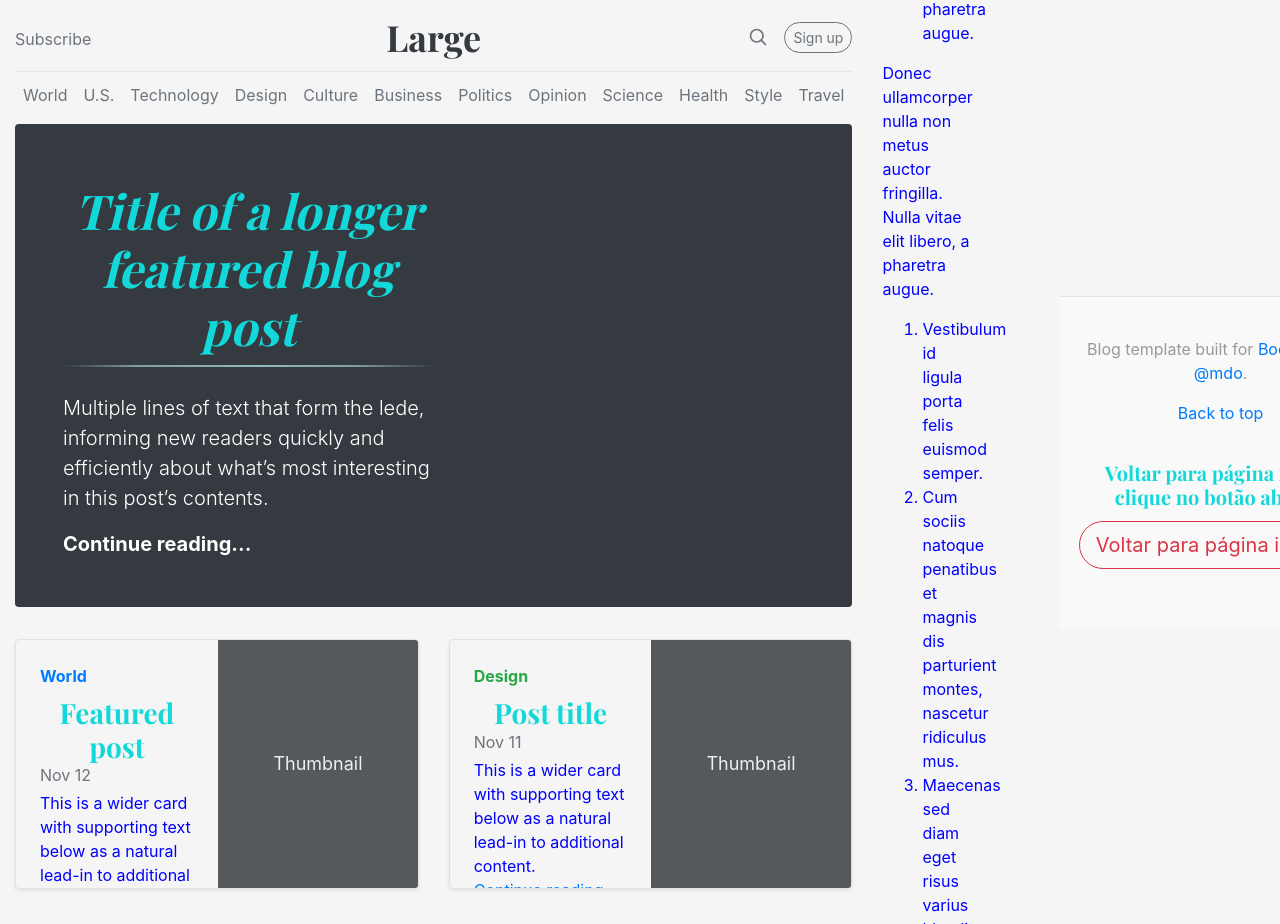
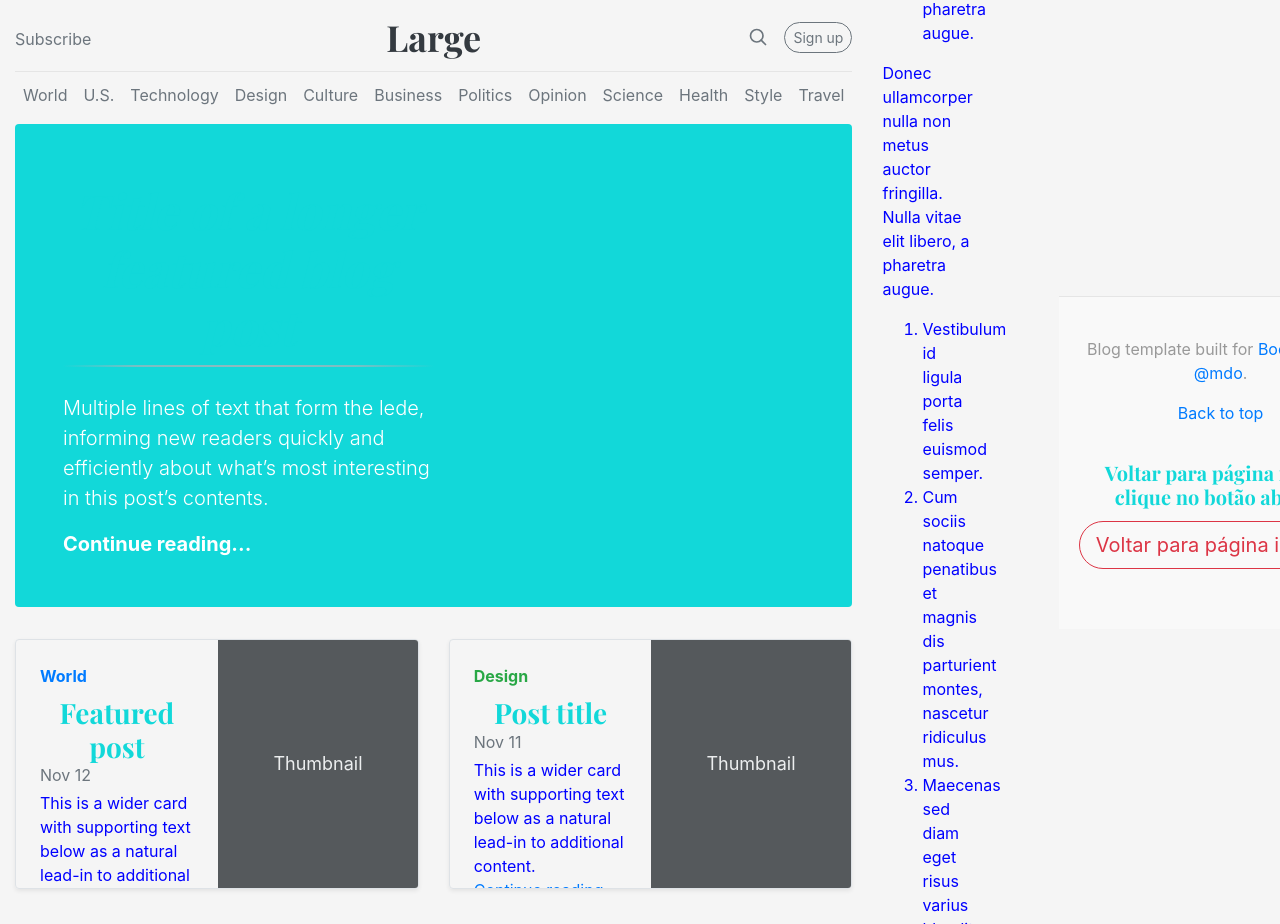
Before and after one commit to wesleydesenvolvedorWes/meusite, a plain HTML site: page blog.html in a window 1280 px wide. Shown: the part 5060-5984 px from the top of the page. Drawn offline with nearby package versions, Linux system fonts and the light colour scheme.

Commit message:
Add files via upload

```diff
--- a/estilo.css
+++ b/estilo.css
@@ -699,3 +699,7 @@ h1, h2, h3, h4, h5, h6 {
   border: 1px solid;
   border-radius: .25rem;
 }
+
+.bg-dark {
+  background-color: #12d8d9!important;
+}
```
